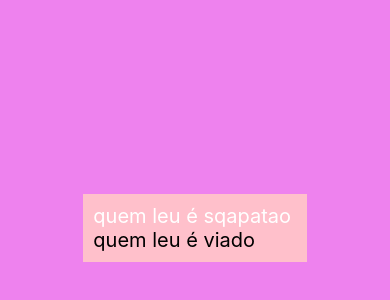
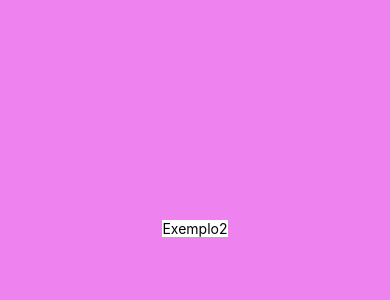
Before and after one commit to gigimgil/aula_expo_0, a React Native app: screen / in a window 390 px wide. Shown: the part 194-494 px from the top of the page. Built offline with nearby package versions, Linux system fonts and the light colour scheme.

Commit message:
aula 19-03

```diff
--- a/App.js
+++ b/App.js
@@ -2,14 +2,14 @@
 import { StyleSheet, Text, View } from 'react-native';
 
 import Exemplo_0 from './components/exemplo_1';
-
+import Exemplo2 from './components/exemplo_2';
 
 import Atividade1 from './components/atividade_1/index copy';
 
 export default function App() {
   return (
     <View style={styles.container}>
-    <Atividade1/>
+    <Exemplo2/>
       <StatusBar style="auto" />
     </View>
   );
--- a/components/atividade_1/index copy.js
+++ b/components/atividade_1/index copy.js
@@ -4,8 +4,8 @@
 function Atividade1() {
     return(
         <View style={styles.container}>
-            <Text style={styles.texto}>quem leu é sqapatao </Text>
-            <Text style={styles.text}>quem leu é viado </Text>
+            <Text style={styles.texto}>atividade 1 </Text>
+            <Text style={styles.text}>Giulia </Text>
         </View>
     );
 }
--- /dev/null
+++ b/components/exemplo_2/index.js
@@ -0,0 +1,13 @@
+import {View, Text} from 'react-native';
+
+import styles from './styles';
+
+function Exemplo2 () {
+    return(
+        <View style={styles.container}>
+            <Text>Exemplo2</Text>
+        </View>
+    );
+}
+
+export default Exemplo2;
--- /dev/null
+++ b/components/exemplo_2/styles.js
@@ -0,0 +1,9 @@
+import { StyleSheet } from "react-native";
+
+const styles = StyleSheet.create({
+    container:{
+        backgroundColor: '#fff',
+    },
+});
+
+export default styles;
```
